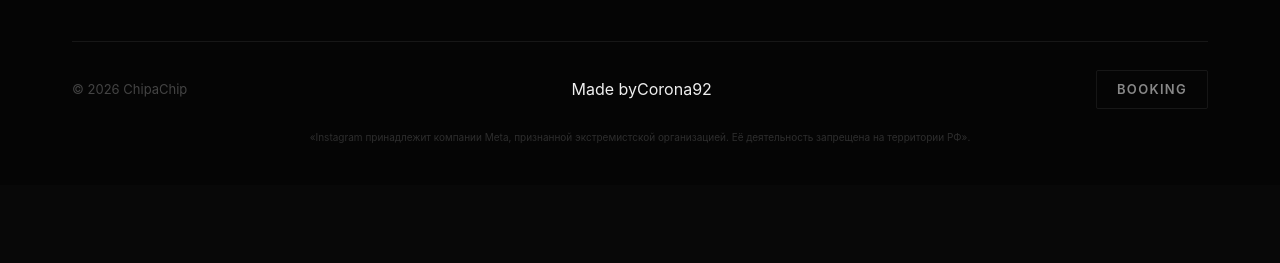
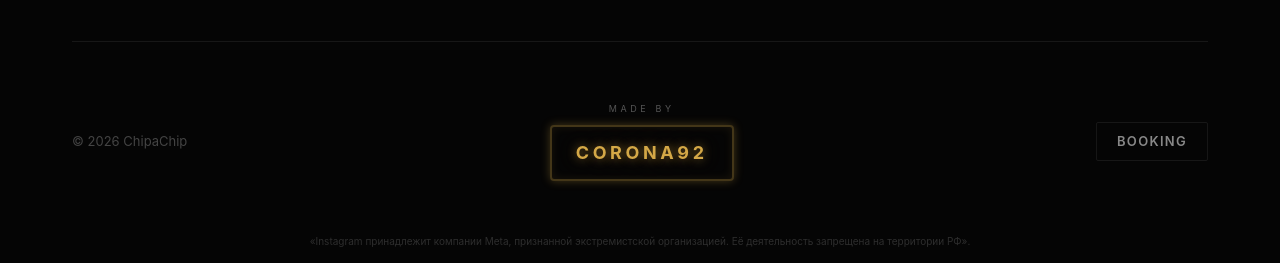
Before and after one commit to drknvpn/ChipaChipWeb, a React (Vite) app: page / in a window 1280 px wide. Shown: the part 4936-5199 px from the top of the page. Before the commit the page ends 5121 px from the top, so only its background shows below. Built offline with nearby package versions, Linux system fonts and the light colour scheme.

Commit message:
Update Footer.css

```diff
--- a/src/components/Footer.css
+++ b/src/components/Footer.css
@@ -40,44 +40,76 @@
     text-align: center;
   }
 }
-.footer-credit {
+.footer-credit-neon {
   display: flex;
-  align-items: center;
   justify-content: center;
-  gap: 8px;
-  font-size: 11px;
-  color: #666;
-  flex-wrap: wrap;
+  padding: 32px 0;
 }
 
-.credit-heart {
-  animation: heartbeat 1.5s ease-in-out infinite;
-  display: inline-block;
+.neon-sign {
+  position: relative;
+  text-align: center;
 }
 
-@keyframes heartbeat {
-  0%, 100% { transform: scale(1); }
-  10%, 30% { transform: scale(1.2); }
-  20%, 40% { transform: scale(1); }
+.neon-label {
+  display: block;
+  font-size: 9px;
+  letter-spacing: 0.4em;
+  color: #555;
+  margin-bottom: 8px;
+  text-transform: uppercase;
 }
 
-.credit-link {
+.neon-text {
+  display: inline-block;
+  font-size: 18px;
+  font-weight: 700;
   color: var(--accent);
   text-decoration: none;
-  font-weight: 600;
+  letter-spacing: 0.2em;
+  text-transform: uppercase;
+  padding: 12px 24px;
+  border: 2px solid rgba(212,168,71,0.3);
+  border-radius: 4px;
   position: relative;
-  transition: all 0.3s;
+  animation: neon-flicker 3s ease-in-out infinite;
+  text-shadow:
+    0 0 10px rgba(212,168,71,0.5),
+    0 0 20px rgba(212,168,71,0.3),
+    0 0 30px rgba(212,168,71,0.2);
+  box-shadow:
+    0 0 10px rgba(212,168,71,0.3),
+    inset 0 0 10px rgba(212,168,71,0.1);
 }
 
-.credit-link:hover {
-  color: #fff;
+.neon-text:hover {
+  animation: none;
+  text-shadow:
+    0 0 20px rgba(212,168,71,0.8),
+    0 0 40px rgba(212,168,71,0.6),
+    0 0 60px rgba(212,168,71,0.4);
+  box-shadow:
+    0 0 20px rgba(212,168,71,0.5),
+    inset 0 0 20px rgba(212,168,71,0.2);
 }
 
-.credit-sparkle {
-  opacity: 0;
-  transition: opacity 0.3s;
+@keyframes neon-flicker {
+  0%, 100% { opacity: 1; }
+  41% { opacity: 1; }
+  42% { opacity: 0.8; }
+  43% { opacity: 1; }
+  45% { opacity: 0.6; }
+  46% { opacity: 1; }
 }
 
-.credit-link:hover .credit-sparkle {
-  opacity: 1;
+.neon-glow {
+  position: absolute;
+  top: 50%;
+  left: 50%;
+  transform: translate(-50%, -50%);
+  width: 100%;
+  height: 100%;
+  background: radial-gradient(ellipse at center, rgba(212,168,71,0.2) 0%, transparent 70%);
+  filter: blur(20px);
+  z-index: -1;
 }
```
